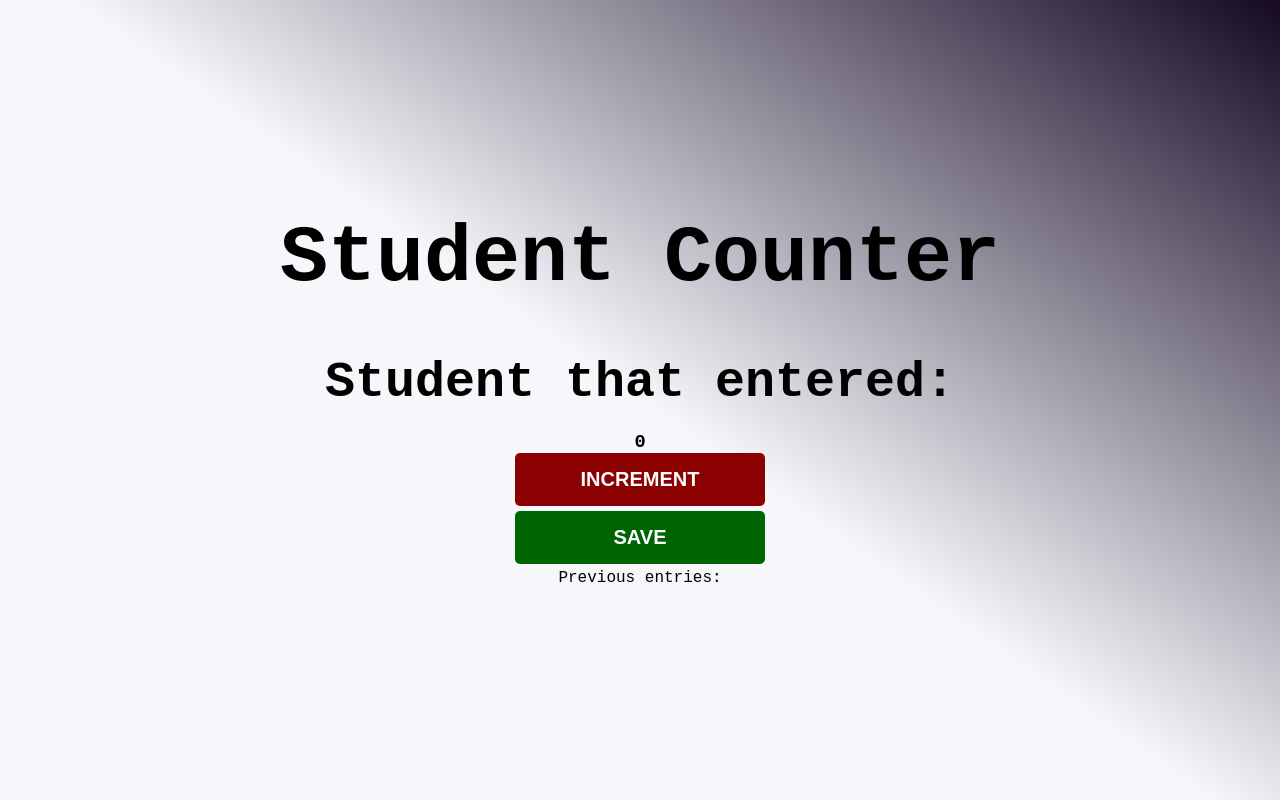
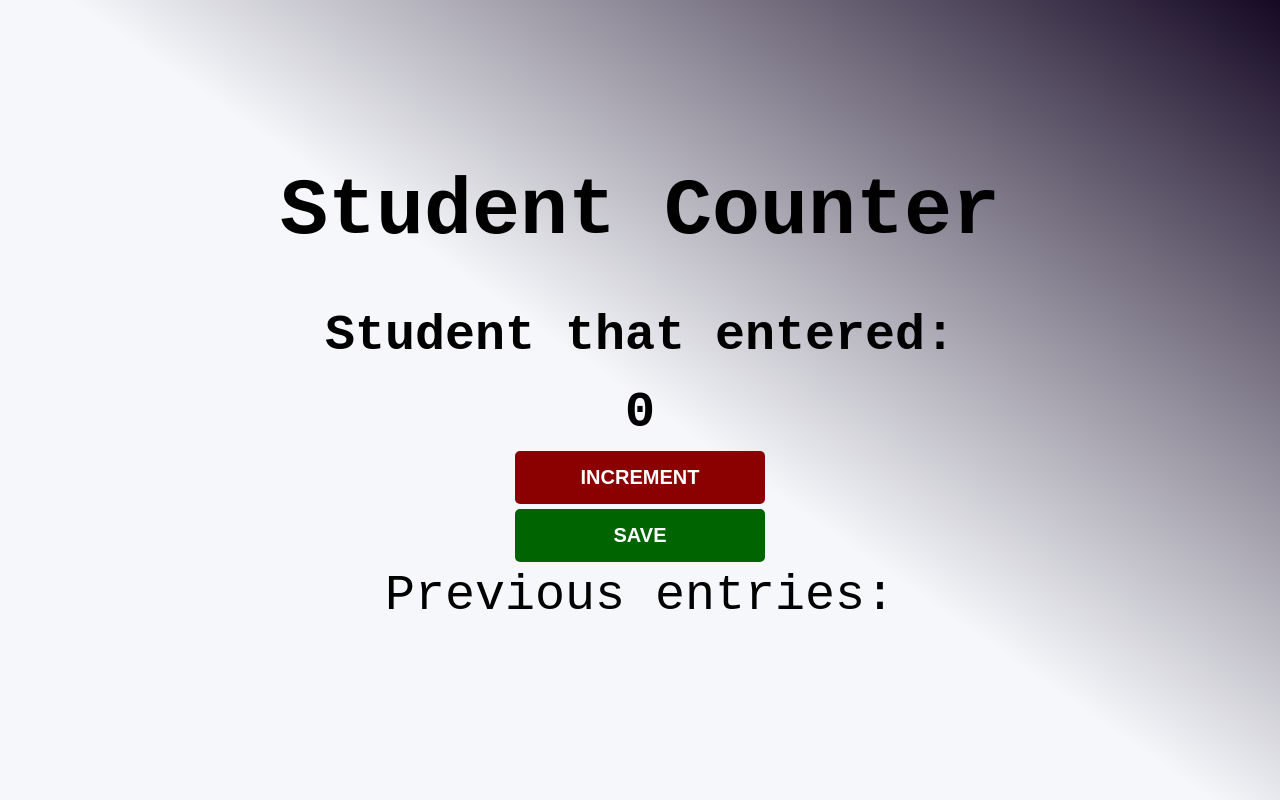
Before and after one commit to segunajibola/student-counter, a plain HTML site: page index.html in a window 1280 px wide. Drawn offline with Linux system fonts and the light colour scheme.

Commit message:
first commit

```diff
--- a/style.css
+++ b/style.css
@@ -31,8 +31,9 @@ h2 {
     margin-bottom: 20px;
 }
 
-count-el {
-
+#count-el, #save-el {
+    font-size: 50px;
+    margin-bottom: 10px;
 }
 
 button {
```
